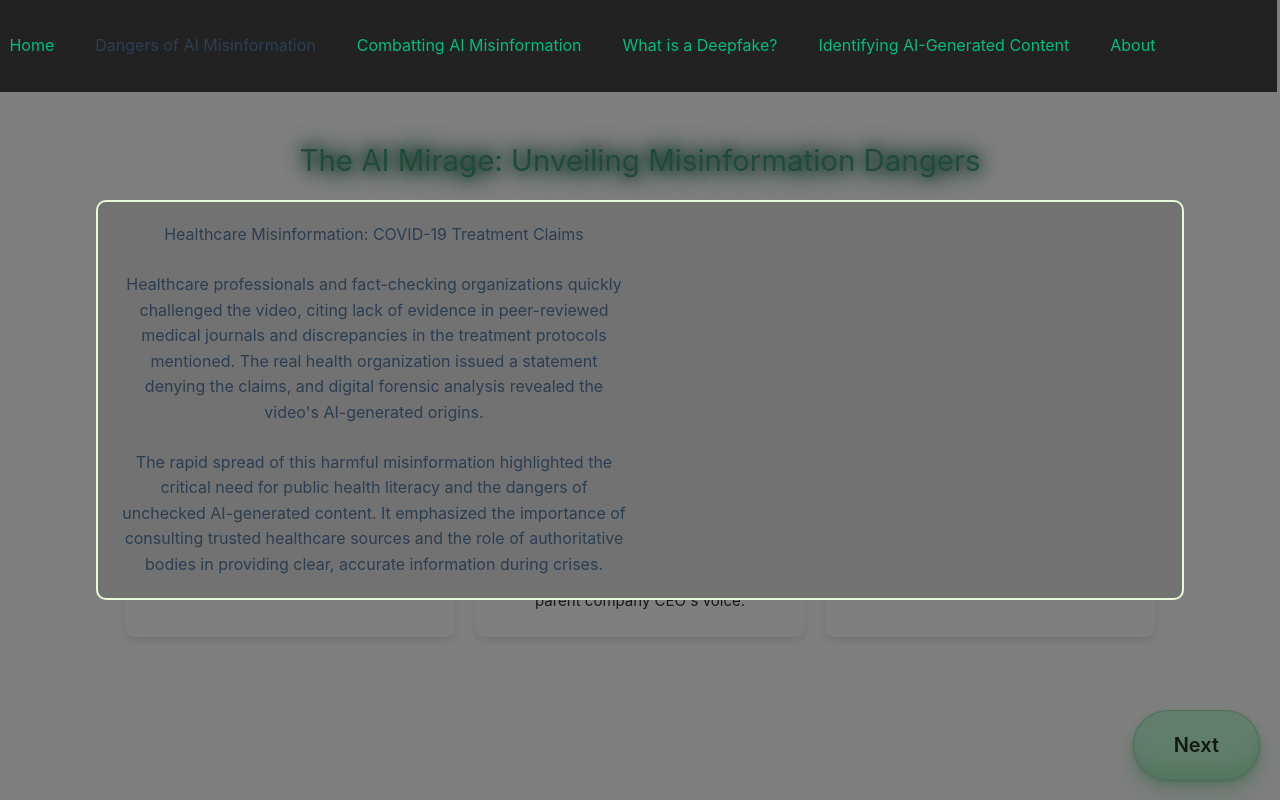
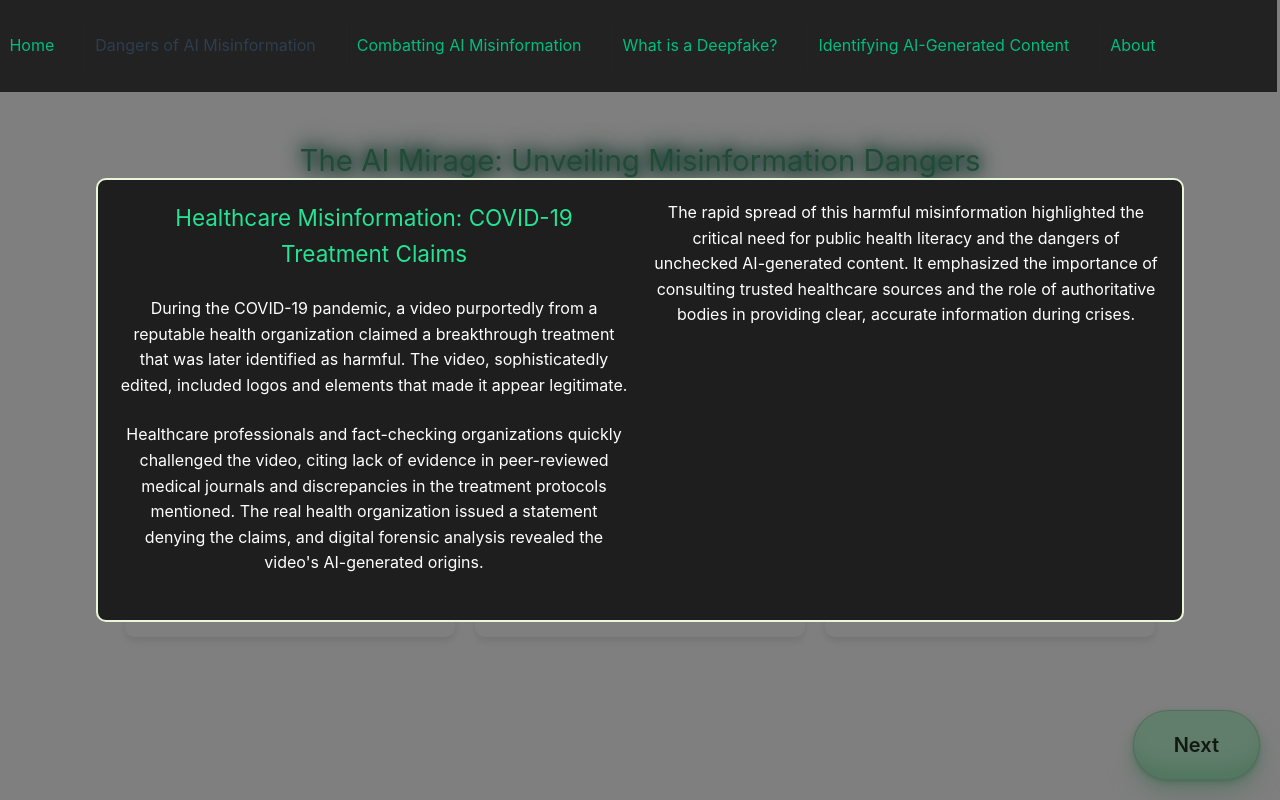
Before and after one commit to arhamw/cs492-final-project, a Vue app: page /dangers-about-ai in a window 1280 px wide. Both pictures are taken after a click on the element 290 px from the left and 431 px from the top of the page. Built offline with nearby package versions, Linux system fonts and the light colour scheme.

Commit message:
modified style for dangers of AI popups

```diff
--- a/src/views/DangersOfAIMisinformationView.vue
+++ b/src/views/DangersOfAIMisinformationView.vue
@@ -27,13 +27,15 @@ const navigateToCombattingAIPage = () => {
       <div v-if="showPopup" class="popup" @click="closePopup">
         <div class="popup-content">
           <div class="left-section">
-            <p>{{ selectedBox.title }}</p>
+            <h1 class="popup-title">{{ selectedBox.title }}</h1>
             <br />
-            <p>{{ selectedBox.debunking }}</p>
+            <p class="popup-text">{{ selectedBox.context }}</p>
             <br />
-            <p>{{ selectedBox.lessons_learned }}</p>
+            <p class="popup-text">{{ selectedBox.debunking }}</p>
+            <br />
           </div>
           <div class="right-section">
+            <p class="popup-text">{{ selectedBox.lessons_learned }}</p>
             <!-- Add media here -->
           </div>
           <div class="close-btn">X</div>
@@ -244,6 +246,26 @@ export default {
   transform: scale(1.05) rotate(-1deg);
 }
 
+.popup-content {
+  background-color: #1e1e1e !important; /* Change this color to your preferred choice */
+  padding: 20px;
+  border: 2px solid #e7f8d8;
+  border-radius: 10px;
+  width: 85%;
+  display: grid;
+  grid-template-columns: 1fr 1fr;
+  gap: 20px;
+  /* ... other existing styles ... */
+}
+
+.popup-title {
+  color: #24e494;
+}
+
+.popup-text {
+  color: #fff;
+}
+
 /* @media (min-width: 1024px) {
   .about {
     min-height: 100vh;
```
